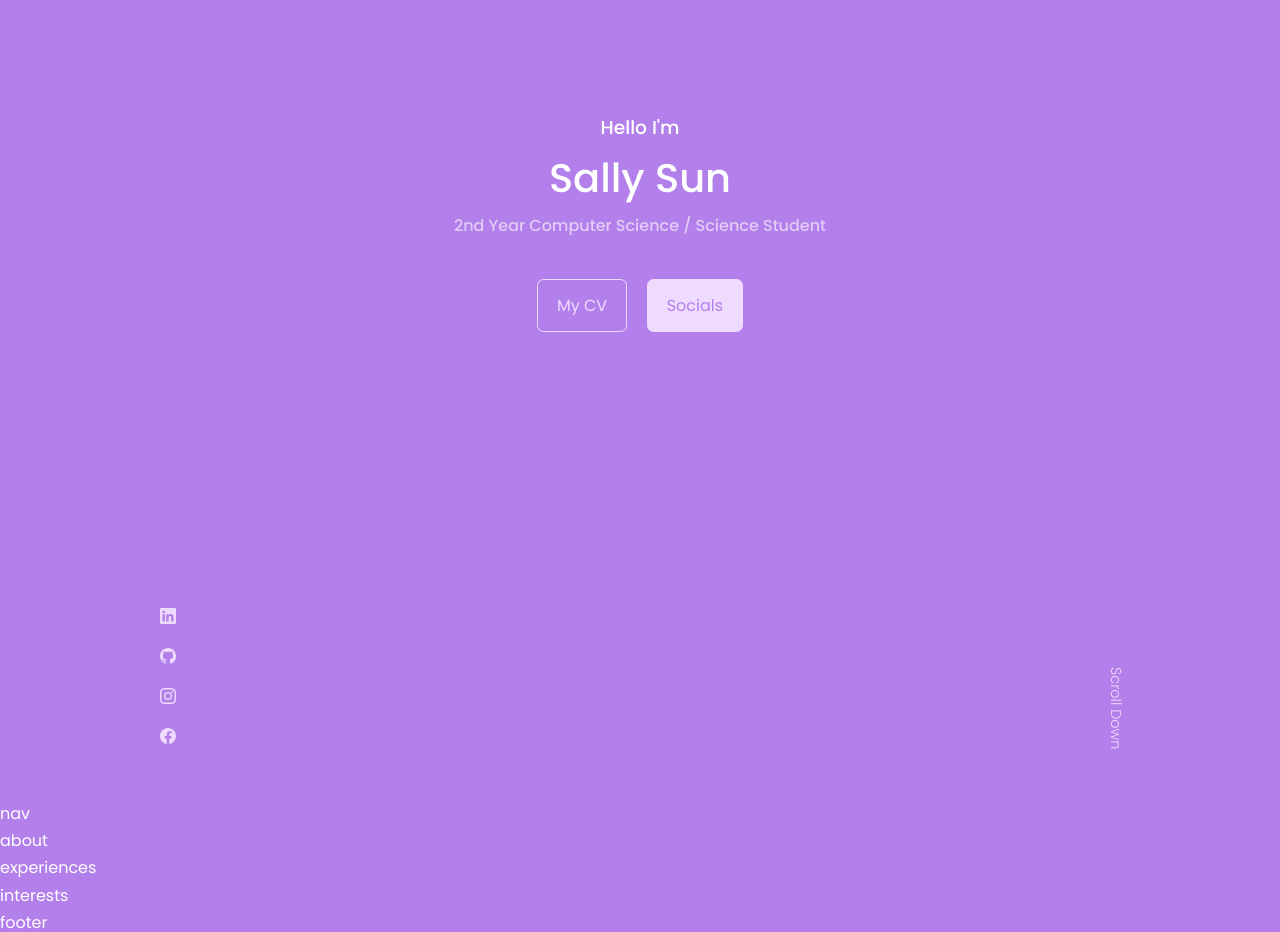
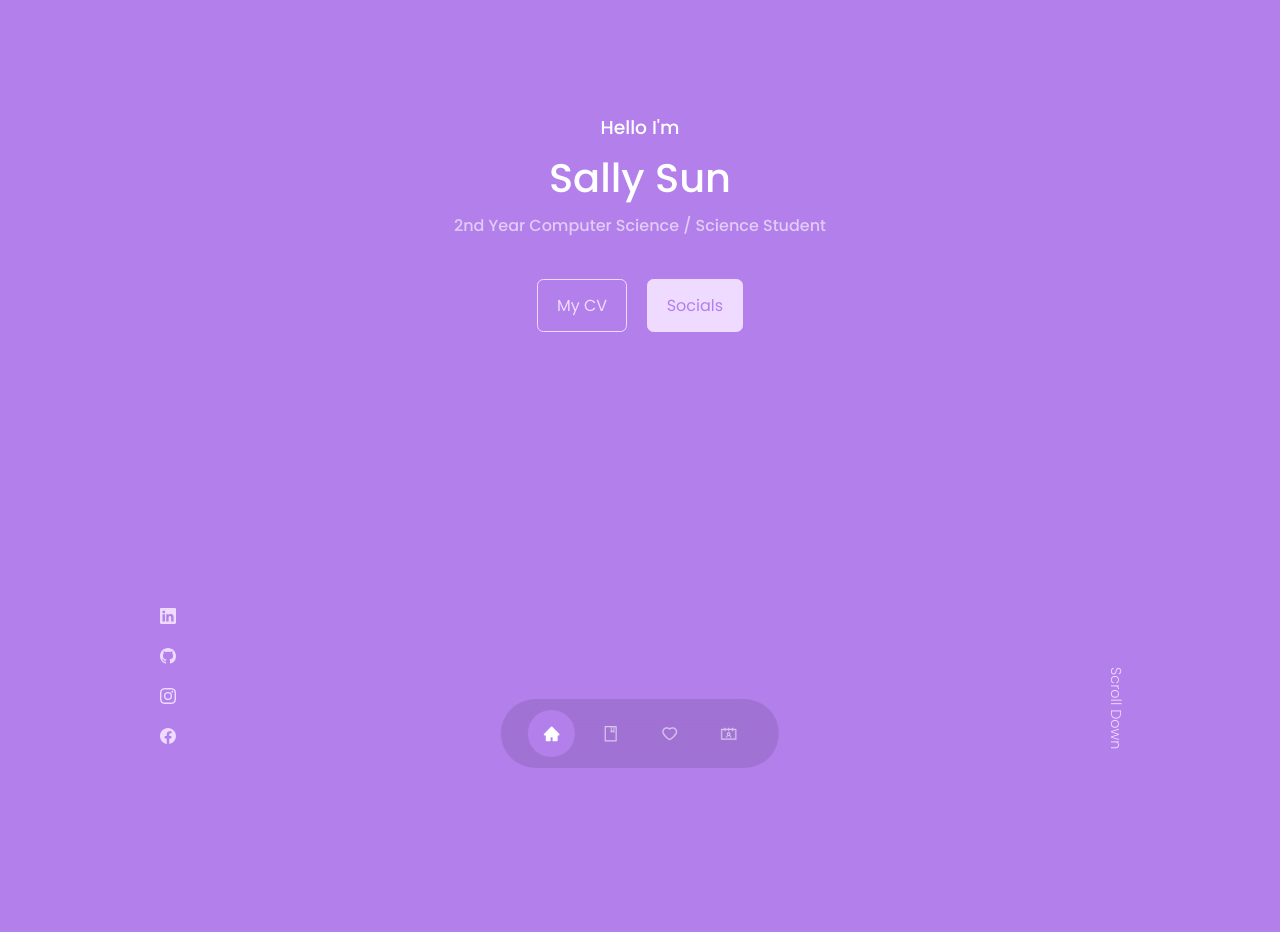
Before and after one commit to sallyysun/sallyysun.github.io, a React (Create React App) app: page / in a window 1280 px wide. Shown: the top 932 px of the page. Built offline with nearby package versions, Linux system fonts and the light colour scheme.

Commit message:
removed about

```diff
--- a/src/App.js
+++ b/src/App.js
@@ -1,10 +1,9 @@
 import React from 'react'
 import Header from './components/header/header'
 import Nav from './components/nav/nav'
-import About from './components/about/about'
 import Experiences from './components/experiences/experiences'
 import Interests from './components/interests/interests'
-import Footer from './components/footer/footer'
+import Contact from './components/contact/contact'
 
 import './index.css'
 
@@ -13,10 +12,9 @@ function App() {
     <>
 			<Header />
 			<Nav />
-			<About />
 			<Experiences />
 			<Interests />
-			<Footer />
+			<Contact />
   	</>
 	);
 }
--- a/src/components/about/about.jsx
+++ /dev/null
@@ -1,9 +0,0 @@
-import React from 'react'
-
-function About() {
-	return (
-		<div>about</div>
-	)
-}
-
-export default About
--- /dev/null
+++ b/src/components/contact/contact.jsx
@@ -0,0 +1,9 @@
+import React from 'react'
+
+function Contact() {
+	return (
+		<section id='contact'>Contact</section>
+	)
+}
+
+export default Contact
--- a/src/components/experiences/experiences.jsx
+++ b/src/components/experiences/experiences.jsx
@@ -2,7 +2,7 @@ import React from 'react'
 
 function Experiences() {
 	return (
-		<div>experiences</div>
+		<section id='experiences'>Experiences</section>
 	)
 }
 
--- a/src/components/footer/footer.jsx
+++ /dev/null
@@ -1,9 +0,0 @@
-import React from 'react'
-
-function Footer() {
-	return (
-		<div>footer</div>
-	)
-}
-
-export default Footer
--- a/src/components/interests/interests.jsx
+++ b/src/components/interests/interests.jsx
@@ -2,7 +2,7 @@ import React from 'react';
 
 function Interests() {
 	return (
-		<div>interests</div>
+		<section id='interests'>Interests</section>
 	)
 }
 
--- a/src/components/nav/nav.css
+++ b/src/components/nav/nav.css
@@ -0,0 +1,33 @@
+nav {
+	background: rgba(0,0,0,0.1);
+	width: max-content;
+	display: block;
+	padding: 0.7rem 1.7rem;
+	z-index: 2;
+	position: fixed;
+	left: 50%;
+	transform: translateX(-50%);
+	bottom: 2rem;
+	display: flex;
+	gap: 0.8rem;
+	border-radius: 3rem;
+	backdrop-filter: blur(15px);
+}
+
+nav a {
+	background: transparent;
+	padding: 0.9rem;
+	border-radius: 50%;
+	display: flex;
+	color: var(--color-light);
+	font-size: 1.1rem;
+}
+
+nav a:hover {
+	background: rgba(0,0,0,0.2);
+}
+
+nav a.active {
+	background: var(--color-bg);
+	color: var(--color-white);
+}
--- a/src/components/nav/nav.jsx
+++ b/src/components/nav/nav.jsx
@@ -1,8 +1,32 @@
 import React from 'react'
+import './nav.css'
+import {AiFillHome} from 'react-icons/ai'
+import {AiOutlineBook} from 'react-icons/ai'
+import {AiOutlineHeart} from 'react-icons/ai'
+import {AiOutlineContacts} from 'react-icons/ai'
+import {useState} from 'react'
 
 function Nav() {
+	const[activeNav, setActiveNav] = useState('#')
 	return (
-		<div>nav</div>
+		<nav>
+			<a href="#" onClick={() => setActiveNav('#')}
+			className={activeNav === '#' ? 'active': ''}>
+				<AiFillHome/>
+			</a>
+			<a href="#experiences" onClick={() => setActiveNav('#experiences')}
+			className={activeNav === '#experiences' ? 'active': ''}>
+				<AiOutlineBook/>
+			</a>
+			<a href="#interests" onClick={() => setActiveNav('#interests')}
+			className={activeNav === '#interests' ? 'active': ''}>
+				<AiOutlineHeart/>
+			</a>
+			<a href="#contact" onClick={() => setActiveNav('#contact')}
+			className={activeNav === '#contact' ? 'active': ''}>
+				<AiOutlineContacts/>
+			</a>
+		</nav>
 	)
 }
 
--- a/src/index.css
+++ b/src/index.css
@@ -60,6 +60,7 @@ h1 {
 
 section {
 	margin-top: 8rem;
+	height: 100vh;
 }
 
 section > h2,
```
Also changed, not shown: src/components/contact/contact.css (added), src/components/footer/footer.css (deleted).
